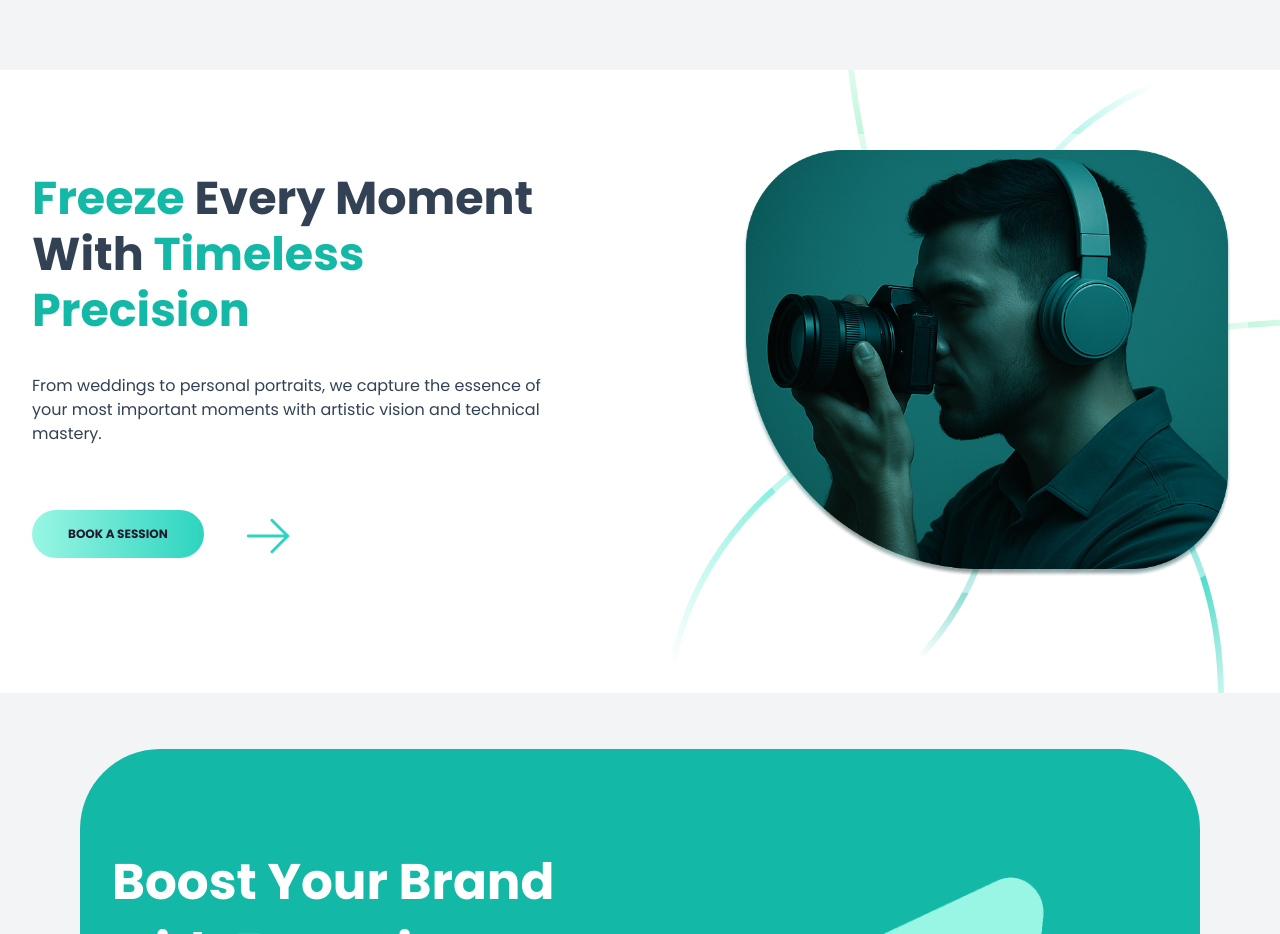
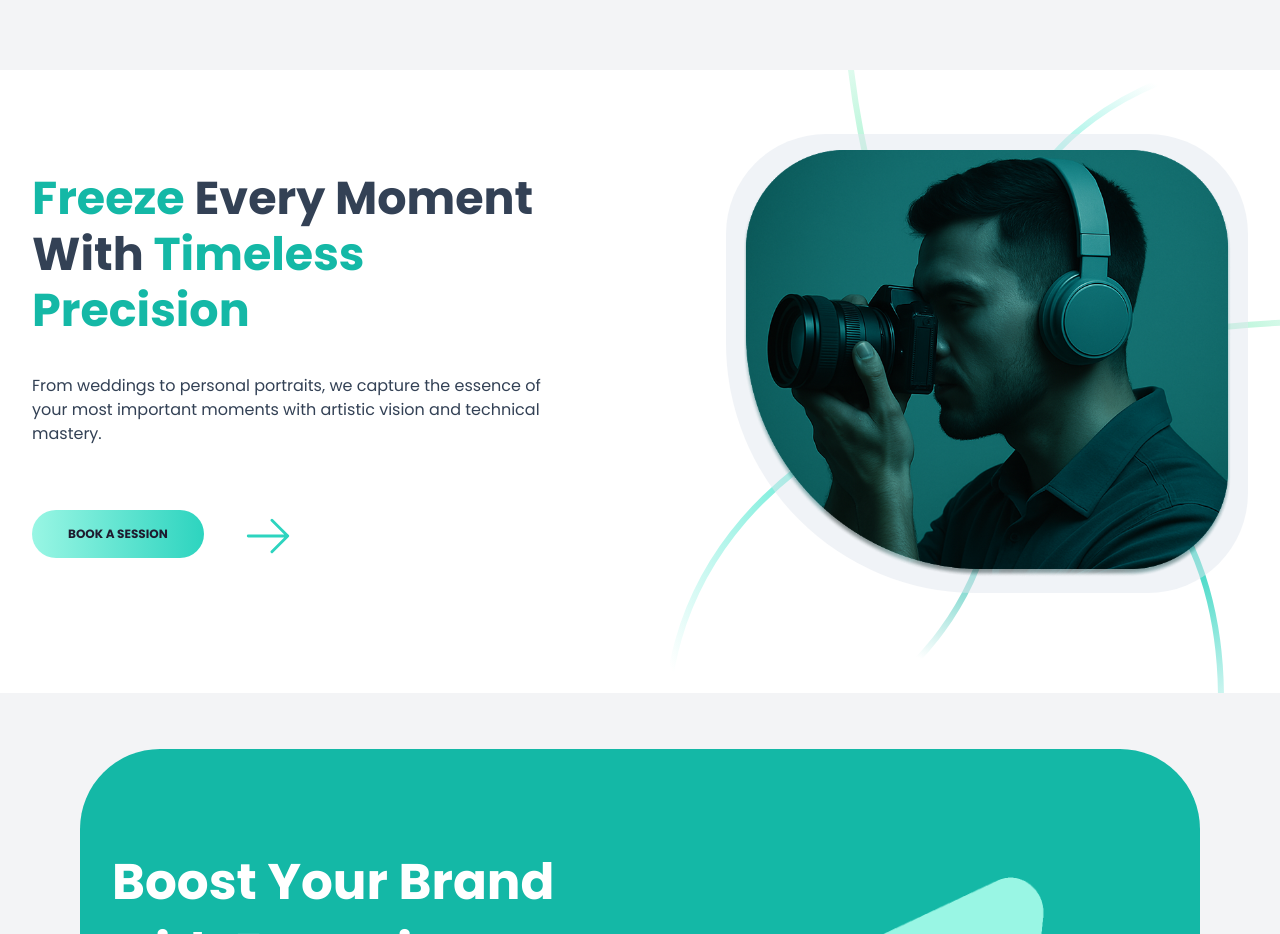
Before and after one commit to dissojak/StoonProd, a Next.js app: page / in a window 1280 px wide. Shown: the part 3680-4614 px from the top of the page. Built offline with nearby package versions, Linux system fonts and the light colour scheme.

Commit message:
enhancement shadow

```diff
--- a/src/app/UI/Sections/PhotographyHeader.js
+++ b/src/app/UI/Sections/PhotographyHeader.js
@@ -148,7 +148,7 @@ const PhotographyHeader = () => {
         </div>
 
         {/* Image */}
-        <div className="p-4 z-20 dark:bg-black bg-white rounded-[100px] md:rounded-bl-[200px] lg:rounded-bl-[250px] sm:dark:bg-opacity-20 dark:xs:bg-opacity-0 xs:bg-opacity-0 sm:bg-opacity-50">
+        <div className="p-4 z-20 dark:bg-black bg-slate-200 rounded-[100px] md:rounded-bl-[200px] lg:rounded-bl-[250px] sm:dark:bg-opacity-20 dark:xs:bg-opacity-0 xs:bg-opacity-0 sm:bg-opacity-50">
           <img
             className="max-w-[490px] w-full"
             src="/assets/images/MalePhotography.png"
```
